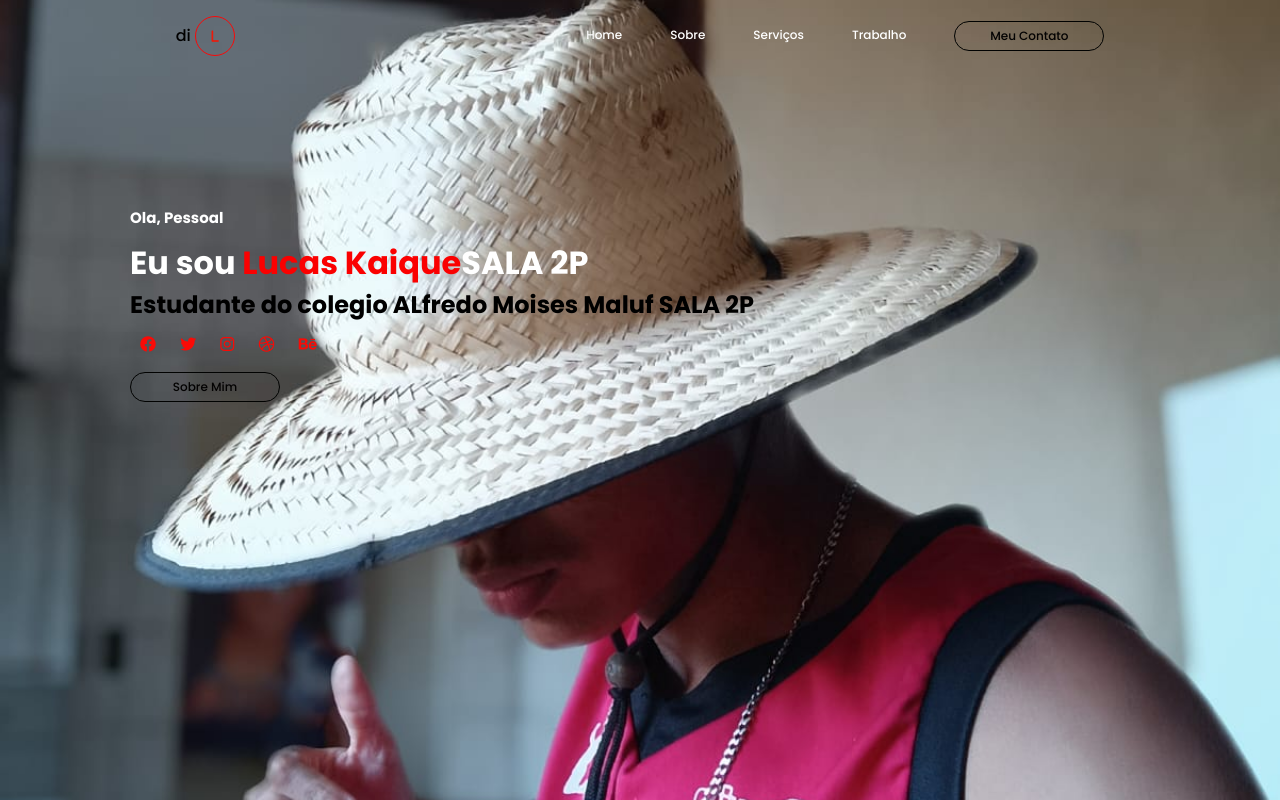
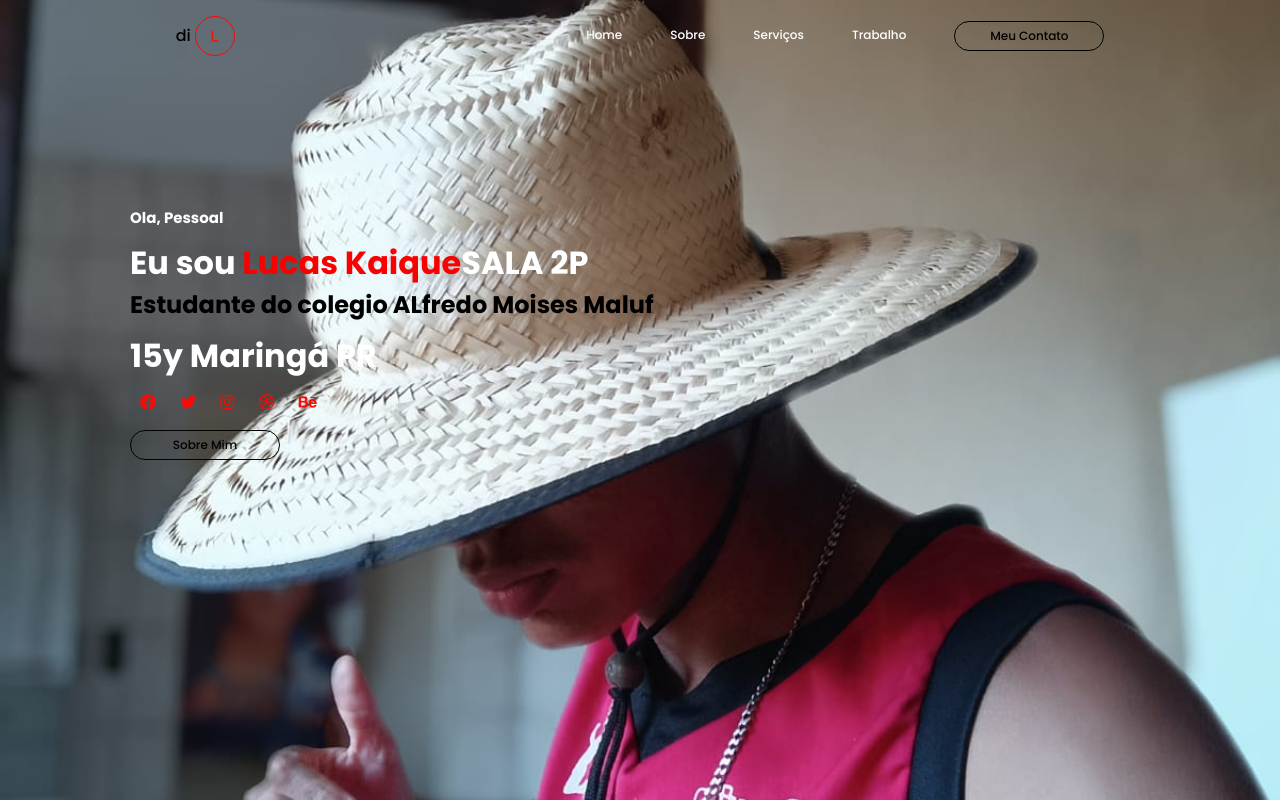
Before and after one commit to LucasLKzinn/portfolio, a plain HTML site: page index.html in a window 1280 px wide. Drawn offline with nearby package versions, Linux system fonts and the light colour scheme.

Commit message:
Update index.html

```diff
--- a/index.html
+++ b/index.html
@@ -40,7 +40,8 @@
             <div class="text">
                 <h3>Ola, Pessoal</h3>
                 <h1>Eu sou <span>Lucas Kaique</span>SALA 2P</h1>
-                <h2>Estudante do colegio ALfredo Moises Maluf SALA 2P</h2>
+                <h2>Estudante do colegio ALfredo Moises Maluf </h2>
+                <h1>15y Maringá PR</h1>
                 <div class="redes-social">
                     <a href="#"><i class="fa-brands fa-facebook"></i></a>
                     <a href="#"><i class="fa-brands fa-twitter"></i></a>
```
